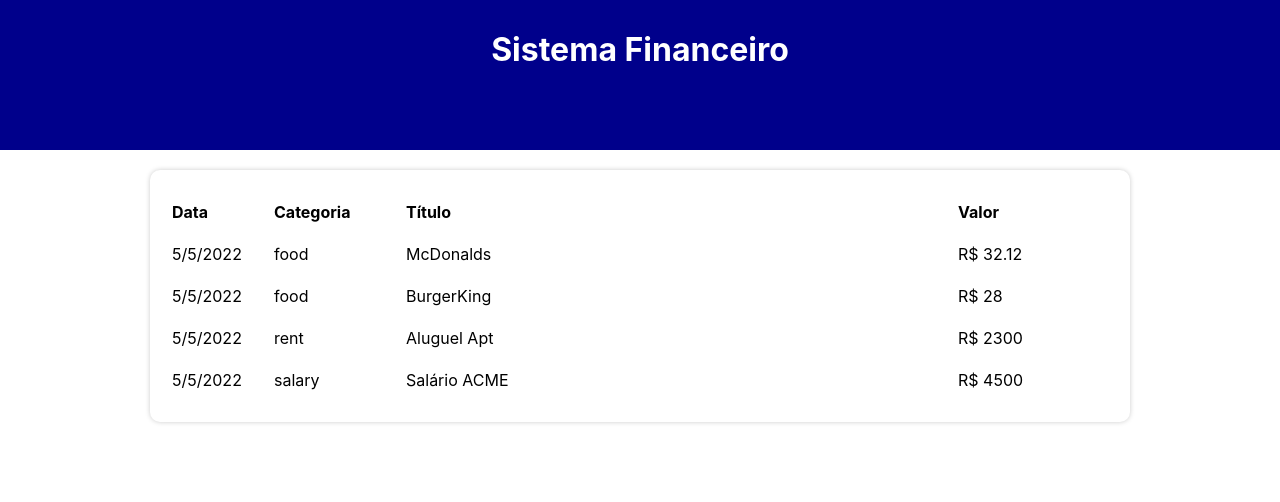
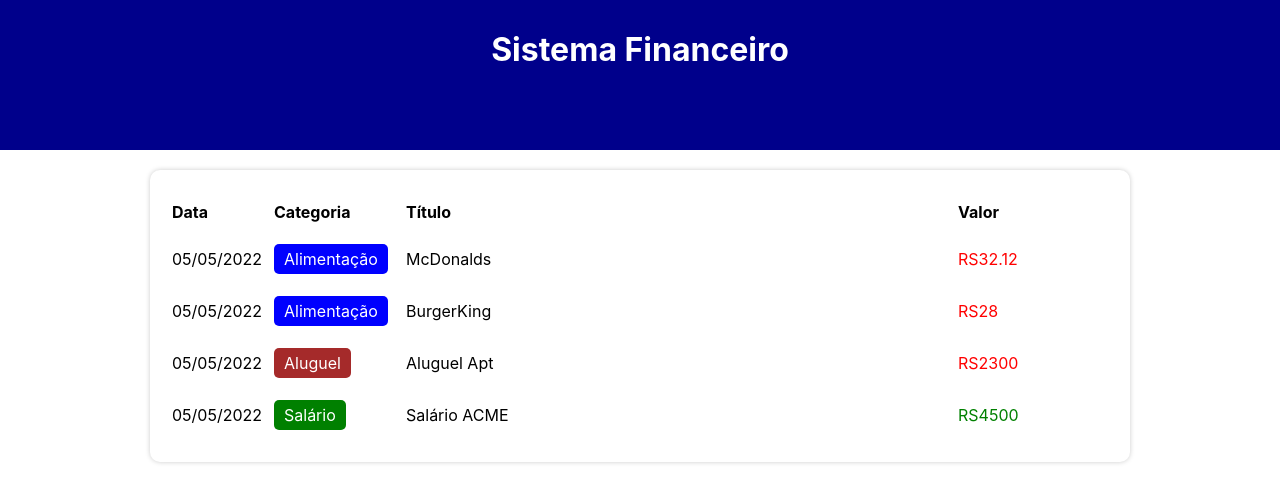
Before and after one commit to pedrokpdo/gallery, a React (Create React App) app: page / in a window 1280 px wide. Shown: the top 502 px of the page. Built offline with nearby package versions, Linux system fonts and the light colour scheme.

Commit message:
finalizando exibição dos items

```diff
--- a/src/components/TableItem/index.tsx
+++ b/src/components/TableItem/index.tsx
@@ -1,18 +1,28 @@
 import * as C from './styles'
-import {Item} from '../../types/Item'
+import { Item } from '../../types/Item'
 import { formatDate } from '../../helpers/dateFilter'
+import { categories } from '../../data/categories'
+
 
 type Props = {
-    item:Item
+    item: Item
 }
 
-export const TableItem = ({item}:Props) => {
+export const TableItem = ({ item }: Props) => {
     return (
         <C.TableLine>
             <C.TableColumn>{formatDate(item.date)}</C.TableColumn>
-            <C.TableColumn>{item.category}</C.TableColumn>
+            <C.TableColumn>
+                <C.Category color={categories[item.category].color}>
+                    {categories[item.category].title}
+                </C.Category>
+            </C.TableColumn>
             <C.TableColumn>{item.title}</C.TableColumn>
-            <C.TableColumn>R$ {item.value}</C.TableColumn>
+            <C.TableColumn>
+                <C.Value color={categories[item.category].expense ? 'red' : 'green'}>
+                    RS{item.value}
+                </C.Value>
+            </C.TableColumn>
         </C.TableLine>
     )
 }
--- a/src/components/TableItem/styles.ts
+++ b/src/components/TableItem/styles.ts
@@ -7,3 +7,15 @@ export const TableLine = styled.tr`
 export const TableColumn = styled.td`
     padding: 10px 0;
 `
+
+export const Category = styled.div<{color:string}>`
+    display: inline-block;
+    padding: 5px 10px;
+    border-radius: 5px;
+    color: #fff;
+    background: ${props =>  props.color};
+`
+
+export const Value = styled.div<{color:string}>`
+    color: ${props => props.color};
+`
--- a/src/helpers/dateFilter.ts
+++ b/src/helpers/dateFilter.ts
@@ -25,6 +25,14 @@ export const formatDate = (date: Date):string => {
     let year = date.getFullYear()
     let month = date.getMonth() +1
     let day = date.getDate();
-    return `${day}/${month}/${year}`
+    return `${addZeroToDate(day)}/${addZeroToDate(month)}/${year}`
 
 }
+
+const addZeroToDate = (n:number):string => {
+    if(n<10) {
+        return `0${n}`
+    } else {
+        return `${n}`
+    }
+}
```
